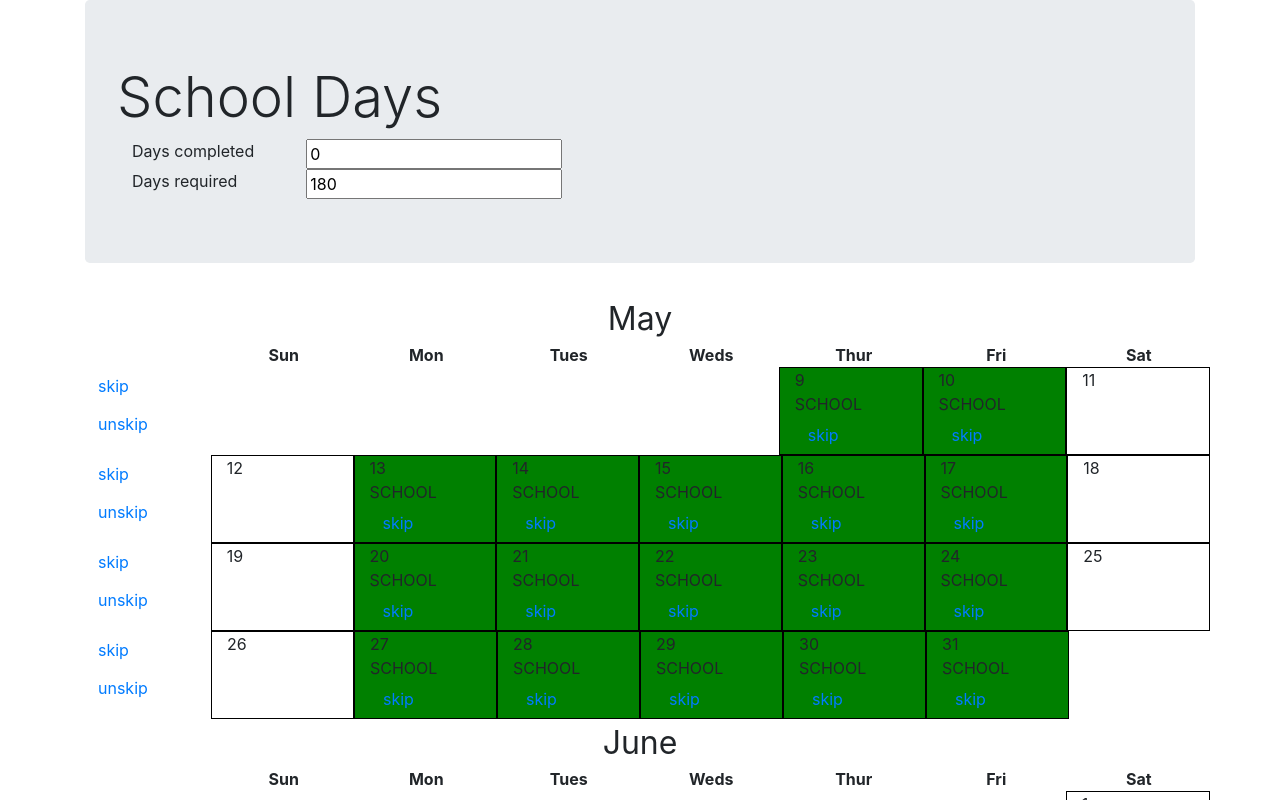
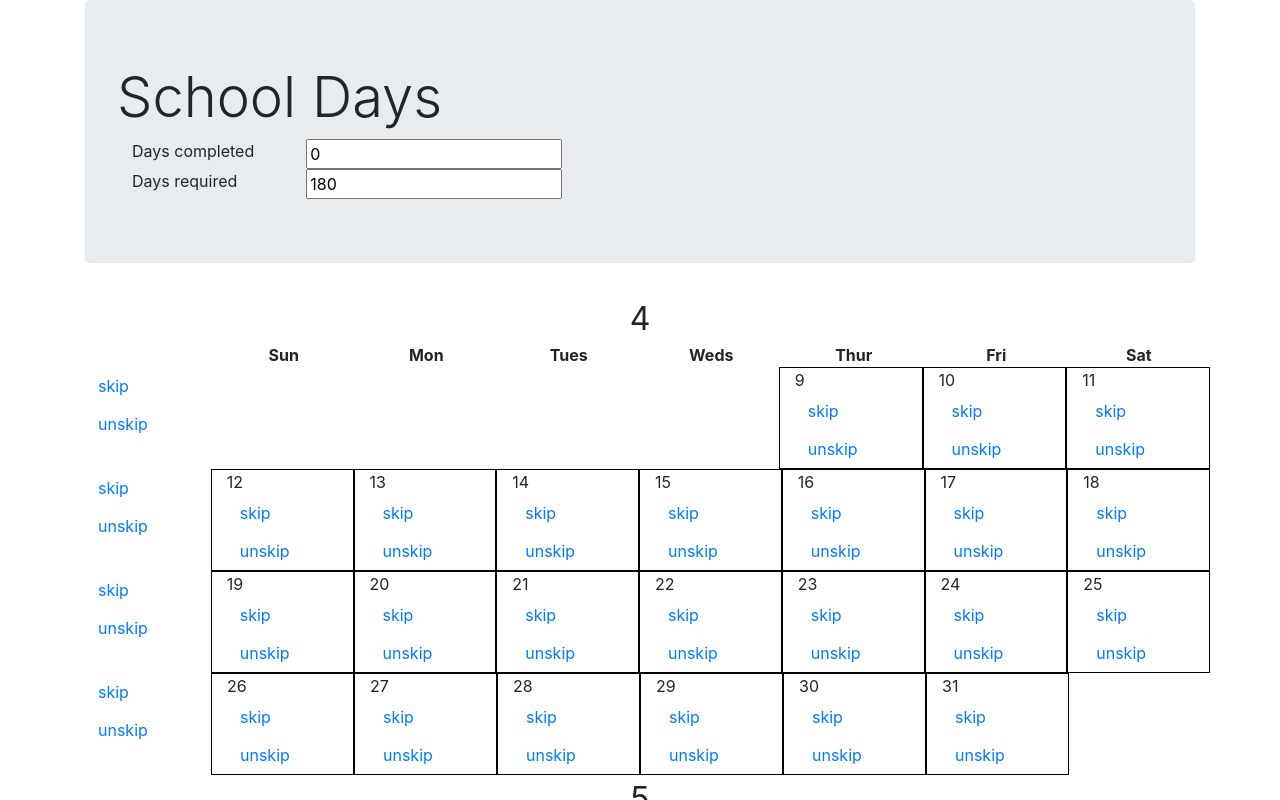
Before and after one commit to spraints/school-days, a React (Create React App) app in the folder r/: page / in a window 1280 px wide. Shown: the top 800 px of the page. Built offline with nearby package versions, Linux system fonts and the light colour scheme.

Commit message:
Revise calendar data structures

```diff
--- a/r/src/App.tsx
+++ b/r/src/App.tsx
@@ -2,12 +2,18 @@ import React from 'react';
 import './App.css';
 import Inputs from './Inputs';
 import Calendar from './Calendar';
-import {MonthData, MonthDay} from './Types';
+import {CalendarMonth, Month} from './Types';
 import generateCalendar from './generate-calendar';
 
-type Props = any
+type Skip = {
+  month: Month
+  day: number
+}
+
+type Props = {}
 type State = {
-  calendar: Array<MonthData>
+  calendar: Array<CalendarMonth>
+  skips: Array<Skip>
   requiredDays: number
   completedDays: number
 }
@@ -17,6 +23,7 @@ class App extends React.Component<Props, State> {
     super(props);
     this.state = {
       calendar: generateCalendar(new Date()),
+      skips: [],
       requiredDays: 180,
       completedDays: 0
     };
@@ -30,41 +37,27 @@ class App extends React.Component<Props, State> {
     this.setState({completedDays: n})
   }
 
-  onSkip(days: Array<MonthDay>) {
-    this.updateSkips(true, days)
+  onSkip(days: Array<Date>) {
+    const newSkips = days.map(day => ({
+      month: day.getMonth() as Month,
+      day: day.getDate()
+    }))
+    this.setState({skips: this.state.skips.concat(newSkips)})
   }
 
-  onUnskip(days: Array<MonthDay>) {
-    this.updateSkips(false, days)
-  }
-
-  updateSkips(newValue: boolean, days: Array<MonthDay>) {
-    const matcher = this.makeMatcher(days)
-    const calendar = this.state.calendar.map(md => ({
-      month: md.month,
-      weeks: md.weeks.map(wd => wd.map(dd => (dd && {
-        day: dd.day,
-        dow: dd.dow,
-        skipped: matcher(md.month, dd.day) ? newValue : dd.skipped
-      })))
-    }))
-    this.setState({calendar})
-  }
-
-  makeMatcher(days: Array<MonthDay>): (month: string, day: number) => boolean {
-    const hits: {[month: string]: {[day: number]: boolean}} = {}
-    days.forEach(day => {
-      if (!hits[day.month])
-        hits[day.month] = {}
-      hits[day.month][day.day] = true
-    })
-    return (month: string, day: number) => (hits[month] && hits[month][day]) || false
+  onUnskip(days: Array<Date>) {
+    let skips = this.state.skips
+    for (const day of days) {
+      skips = skips.filter(skip => skip.month !== day.getMonth() || skip.day !== day.getDate())
+    }
+    this.setState({skips})
   }
 
   render() {
+    console.log(this.state.skips)
     const actions = {
-      onSkip: this.onSkip.bind(this),
-      onUnskip: this.onUnskip.bind(this),
+      skip: this.onSkip.bind(this),
+      unskip: this.onUnskip.bind(this),
       setCompletedDays: this.setCompletedDays.bind(this),
       setRequiredDays: this.setRequiredDays.bind(this)
     }
--- a/r/src/Calendar.tsx
+++ b/r/src/Calendar.tsx
@@ -1,15 +1,17 @@
 import React from 'react';
 import Month from './Month';
-import {MonthData, ActionsProps} from './Types';
+import {ActionsProps, CalendarMonth} from './Types';
 
 type Props = ActionsProps & {
-  months: Array<MonthData>
+  months: Array<CalendarMonth>
 }
 
 function Calendar(props: Props) {
   return (
     <div className="calendar">
-      {props.months.map(month => <Month name={month.month} weeks={month.weeks} actions={props.actions} />)}
+      {props.months.map(month =>
+        <Month actions={props.actions} {...month} />
+      )}
     </div>
   )
 }
--- a/r/src/Month.tsx
+++ b/r/src/Month.tsx
@@ -1,17 +1,14 @@
 import React from 'react';
 import Week from './Week';
-import {ActionsProps, WeekData} from './Types';
+import {ActionsProps, CalendarMonth} from './Types';
 
-type Props = ActionsProps & {
-  name: string
-  weeks: Array<WeekData>
-}
+type Props = ActionsProps & CalendarMonth
 
 function Month(props: Props) {
   return (
     <div className="month">
       <div className="row">
-        <div className="col month-name">{props.name}</div>
+        <div className="col month-name">{props.month}</div>
       </div>
       <div className="row day-names">
         <div className="col"></div>
@@ -23,7 +20,7 @@ function Month(props: Props) {
         <div className="col day-name">Fri</div>
         <div className="col day-name">Sat</div>
       </div>
-      {props.weeks.map(week => <Week month={props.name} days={week} actions={props.actions} />)}
+      {props.weeks.map(week => <Week month={props.month} week={week} actions={props.actions} />)}
     </div>
   )
 }
--- a/r/src/Types.tsx
+++ b/r/src/Types.tsx
@@ -1,3 +1,10 @@
+export type CalendarMonth = {
+  month: Month
+  weeks: Array<CalendarWeek>
+}
+
+export type CalendarWeek = { [id: number]: Date }
+
 export enum DayOfWeek {
   Sunday = 0,
   Monday,
@@ -8,27 +15,24 @@ export enum DayOfWeek {
   Saturday,
 }
 
-export type DayData = {
-  day: number
-  dow: DayOfWeek
-  skipped: boolean
-}
-
-export type WeekData = Array<null | DayData>
-
-export type MonthData = {
-  month: string
-  weeks: Array<WeekData>
-};
-
-export type MonthDay = {
-  month: string
-  day: number
+export enum Month {
+  January = 0,
+  February,
+  March,
+  April,
+  May,
+  June,
+  July,
+  August,
+  September,
+  October,
+  November,
+  December
 }
 
 export type Actions = {
-  onSkip: (days: Array<MonthDay>) => void
-  onUnskip: (days: Array<MonthDay>) => void
+  skip: (days: Array<Date>) => void
+  unskip: (days: Array<Date>) => void
   setCompletedDays: (days: number) => void
   setRequiredDays: (days: number) => void
 }
--- a/r/src/Week.tsx
+++ b/r/src/Week.tsx
@@ -1,65 +1,42 @@
 import React from 'react';
-import {ActionsProps, MonthDay, WeekData, DayData, DayOfWeek} from './Types';
+import {Actions, ActionsProps, CalendarWeek, DayOfWeek, Month} from './Types';
 import {Button} from './Inputs';
-import {filterNonNull} from './utils';
 
 type Props = ActionsProps & {
-  month: string
-  days: WeekData
+  month: Month
+  week: CalendarWeek
 }
+
+const dayOfWeekNumbers = Object.keys(DayOfWeek).map(dow => Number(dow)).filter(dow => !isNaN(dow))
 
 function Week(props: Props) {
   return (
     <div className="row week">
       <div className="col controls">
-        <Button action={act(props.actions.onSkip, props.month, props.days)}>
+        <Button action={() => props.actions.skip(Object.values(props.week))}>
           skip
         </Button>
-        <Button action={act(props.actions.onUnskip, props.month, props.days)}>
+        <Button action={() => props.actions.unskip(Object.values(props.week))}>
           unskip
         </Button>
       </div>
-      {props.days.map(day => <Day actions={props.actions} month={props.month} day={day} />)}
+      {dayOfWeekNumbers.map(dow => renderDay(props.week[dow as number], props.actions))}
     </div>
   )
 }
 
-type DayProps = ActionsProps & {
-  month: string
-  day: null | DayData
-}
-
-function Day(props: DayProps) {
-  const {day, month, actions} = props
-  if (day == null) {
-    return <div className="col"></div>;
-  } else if (day.dow === DayOfWeek.Sunday || day.dow === DayOfWeek.Saturday) {
+function renderDay(day: null | Date, actions: Actions) {
+  if (day) {
     return (
-      <div className="col day weekend">
-        <div className="dayNum">{day.day}</div>
+      <div className="col day">
+        <div className="dayNum">{day.getDate()}</div>
+        <Button action={() => actions.skip([day])}>skip</Button>
+        <Button action={() => actions.unskip([day])}>unskip</Button>
       </div>
-    );
-  } else if (day.skipped) {
-    return (
-      <div className="col day skipped">
-        <div className="dayNum">{day.day}</div>
-        <div className="content">NO SCHOOL</div>
-        <Button action={act(actions.onUnskip, month, [day])}>unskip</Button>
-      </div>
-    );
+    )
   } else {
-    return (
-      <div className="col day school">
-        <div className="dayNum">{day.day}</div>
-        <div className="content">SCHOOL</div>
-        <Button action={act(actions.onSkip, month, [day])}>skip</Button>
-      </div>
-    );
+    return <div className="col"></div>
   }
 }
 
-function act(fn: (days: Array<MonthDay>) => void, month: string, days: Array<null | DayData>) {
-  return () => fn(filterNonNull(days).map(day => ({month: month, day: day.day})))
-}
-
 export default Week
--- a/r/src/generate-calendar.tsx
+++ b/r/src/generate-calendar.tsx
@@ -1,52 +1,37 @@
-import {MonthData, WeekData} from './Types';
+import {CalendarMonth, CalendarWeek, DayOfWeek, Month} from './Types';
 
-export default function generateCalendar(start: Date): Array<MonthData> {
-  return generateMonths(start, [])
+export default function generateCalendar(start: Date): Array<CalendarMonth> {
+  const days = generateDays(start)
+  return collectMonths(days)
 }
 
-function generateMonths(date: Date, res: Array<MonthData>): Array<MonthData> {
-  const {nextDate, month} = generateMonth(date)
-  res.push(month)
-  if (nextDate.getFullYear() !== date.getFullYear())
-    return res
-  return generateMonths(nextDate, res)
+function generateDays(start: Date): Array<Date> {
+  const result = []
+  for (let date = start; date.getFullYear() === start.getFullYear(); date = addDays(date, 1)) {
+    result.push(date)
+  }
+  return result
 }
 
-const MONTH_NAME = ["January", "February", "March", "April", "May", "June", "July", "August", "September", "October", "November", "December"]
-
-function generateMonth(date: Date): {nextDate: Date, month: MonthData} {
-  const {nextDate, weeks} = generateWeeks(date, [])
-  const month = {month: MONTH_NAME[date.getMonth()], weeks}
-  return {nextDate, month}
-}
-
-function generateWeeks(date: Date, weeks: Array<WeekData>): {nextDate: Date, weeks: Array<WeekData>} {
-  const {nextDate, week} = generateWeek(date)
-  weeks.push(week)
-  if (nextDate.getMonth() !== date.getMonth())
-    return {nextDate, weeks}
-  return generateWeeks(nextDate, weeks)
-}
-
-function generateWeek(date: Date): {nextDate: Date, week: WeekData} {
-  const week = []
-  let i = 0
-  for (; i < date.getDay(); i++) {
-    week.push(null)
+function collectMonths(days: Array<Date>): Array<CalendarMonth> {
+  if (days.length === 0) return []
+  const result: Array<CalendarMonth> = []
+  let currentMonth: null | CalendarMonth = null
+  let currentWeek = {} as CalendarWeek
+  for (const day of days) {
+    let month: Month = day.getMonth()
+    let dow: DayOfWeek = day.getDay()
+    if (currentMonth === null || currentMonth.month !== month) {
+      currentWeek = {}
+      currentMonth = {month, weeks: [currentWeek]}
+      result.push(currentMonth)
+    } else if (dow === DayOfWeek.Sunday) {
+      currentWeek = {}
+      currentMonth.weeks.push(currentWeek)
+    }
+    currentWeek[dow] = day
   }
-  let nextDate = date
-  for (; i < 7 && nextDate.getMonth() === date.getMonth(); i++) {
-    week.push({
-      day: nextDate.getDate(),
-      dow: nextDate.getDay(),
-      skipped: false
-    })
-    nextDate = addDays(nextDate, 1)
-  }
-  for (; i < 7; i++) {
-    week.push(null)
-  }
-  return {nextDate, week}
+  return result
 }
 
 function addDays(date: Date, offset: number): Date {
--- a/r/src/utils.tsx
+++ /dev/null
@@ -1,5 +0,0 @@
-export function filterNonNull<T>(ary: Array<null | T>): Array<T> {
-  const res: Array<T> = []
-  ary.forEach(x => x && res.push(x))
-  return res
-}
```
